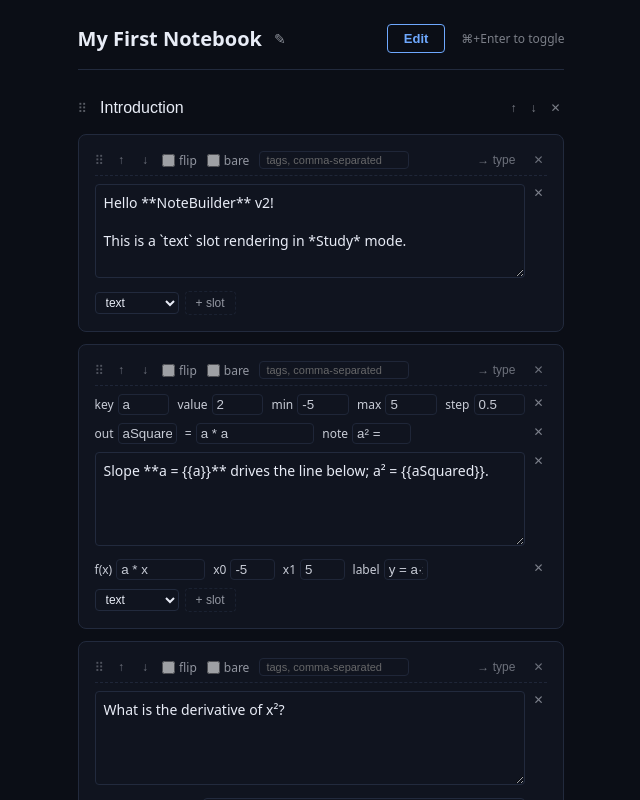
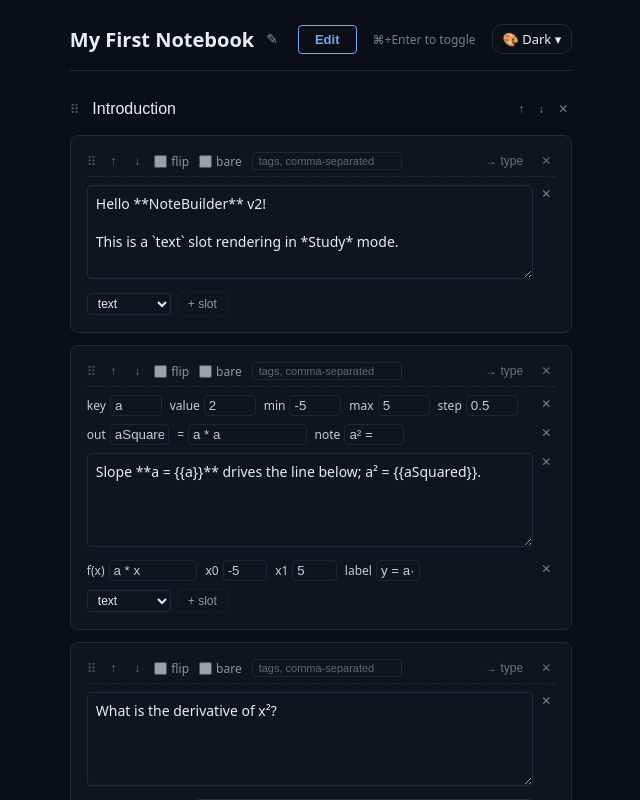
Before and after one commit to YuZh98/notebuilder, a Svelte app in the folder v2/: page / in a window 1280 px wide. Shown: the top 800 px of the page, without its empty margins (319-959 px from the left). Built offline with nearby package versions, Linux system fonts and the light colour scheme.

Commit message:
feat: seven-theme menu replacing the dark/light toggle

```diff
--- a/v2/src/App.svelte
+++ b/v2/src/App.svelte
@@ -383,6 +383,12 @@
   }
 </script>
 
+<svelte:window
+  onclick={(e) => {
+    if (themeMenuOpen && !(e.target as Element).closest('.theme-wrap')) themeMenuOpen = false;
+  }}
+/>
+
 <div class="app">
   <header>
     <NotebookSwitcher
@@ -404,6 +410,18 @@
       {$mode === 'edit' ? 'Edit' : 'Study'}
     </button>
     <span class="hint">⌘+Enter to toggle</span>
+    <div class="theme-wrap">
+      <button class="btn" title="Theme" onclick={() => (themeMenuOpen = !themeMenuOpen)}>
+        🎨 {THEMES.find((t) => t.id === themeId)?.chip} ▾
+      </button>
+      {#if themeMenuOpen}
+        <div class="thememenu">
+          {#each THEMES as t (t.id)}
+            <button class="btn {t.id === themeId ? 'on' : ''}" onclick={() => setTheme(t.id)}>{t.name}</button>
+          {/each}
+        </div>
+      {/if}
+    </div>
   </header>
 
   {#if shareError}
@@ -654,6 +672,31 @@
   .hint {
     font-size: 12px;
     opacity: 0.5;
+  }
+  .theme-wrap {
+    position: relative;
+  }
+  .thememenu {
+    position: absolute;
+    right: 0;
+    top: calc(100% + 6px);
+    z-index: 50;
+    display: flex;
+    flex-direction: column;
+    gap: 2px;
+    padding: 6px;
+    background: var(--panel);
+    border: 1px solid var(--line);
+    border-radius: 10px;
+    box-shadow: 0 12px 40px rgba(0, 0, 0, 0.45);
+  }
+  .thememenu .btn {
+    justify-content: flex-start;
+    text-align: left;
+  }
+  .thememenu .btn.on {
+    border-color: var(--accent);
+    color: var(--accent);
   }
   .mode-toggle {
     padding: 6px 16px;
--- a/v2/src/app.css
+++ b/v2/src/app.css
@@ -15,6 +15,22 @@
   --mono: ui-monospace, SFMono-Regular, Menlo, monospace;
   --font: system-ui, -apple-system, Segoe UI, Roboto, sans-serif;
   --glow: 0 0 0 1px rgba(110, 168, 254, 0);
+}
+.btn {
+  display: inline-flex;
+  align-items: center;
+  gap: 6px;
+  padding: 5px 10px;
+  border: 1px solid var(--line);
+  border-radius: 10px;
+  background: var(--panel2);
+  color: var(--ink);
+  font: inherit;
+  font-size: 13px;
+  cursor: pointer;
+}
+.btn:hover {
+  border-color: var(--accent);
 }
 body[data-theme="plain"] {
   --bg: #f6f7f9;
```
